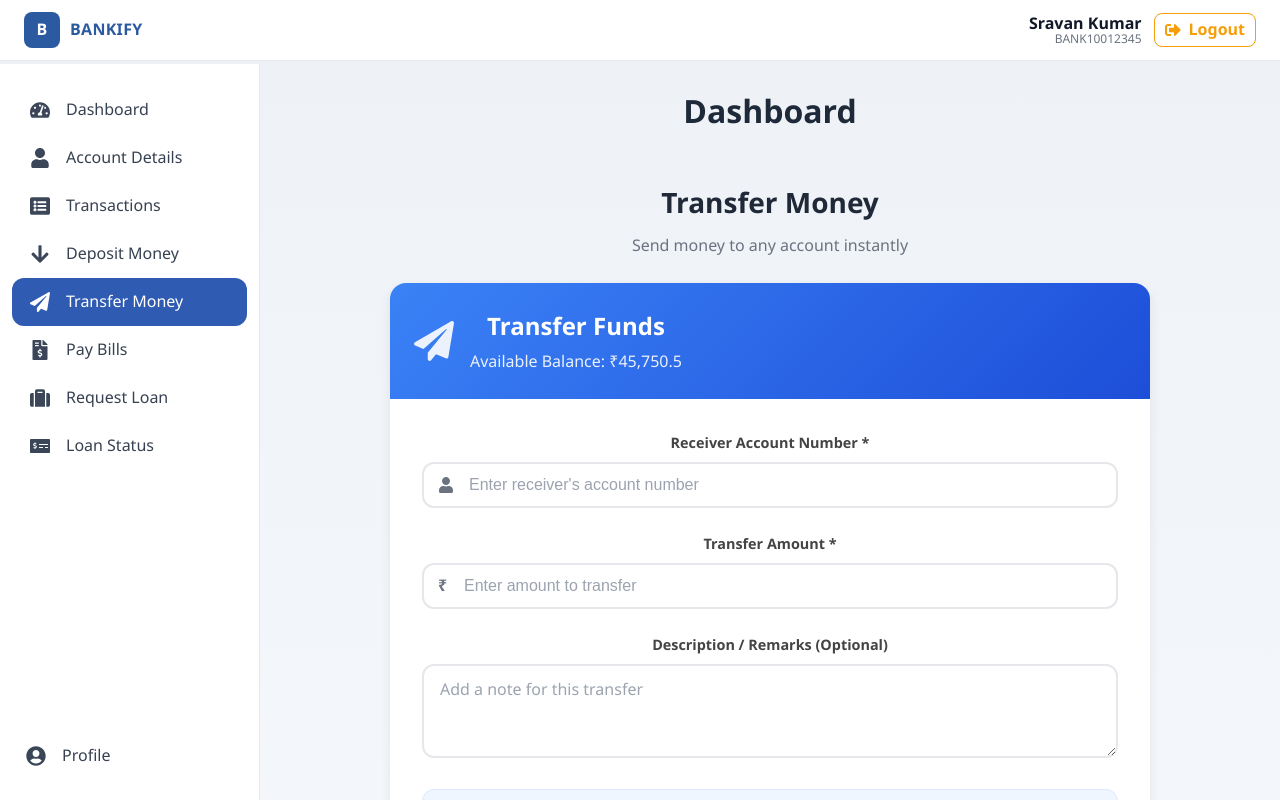
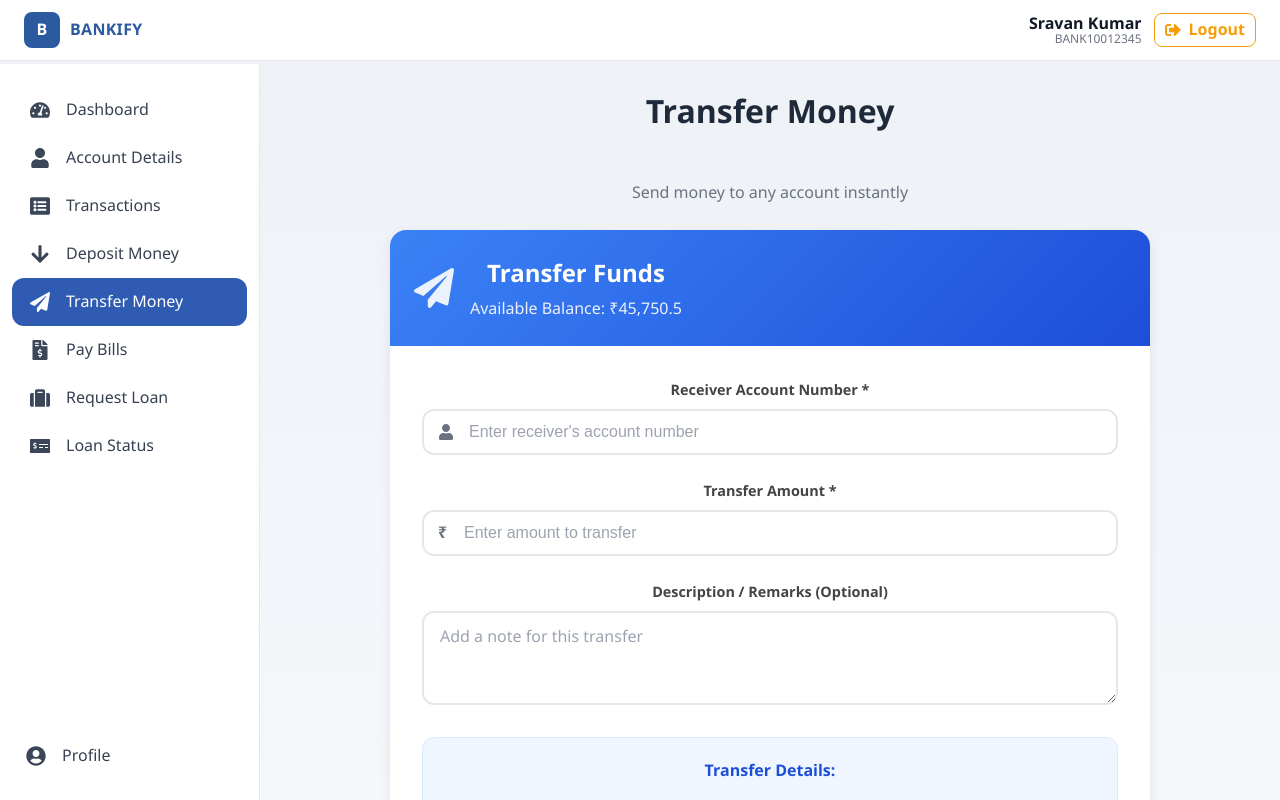
Before and after one commit to nagisheshero11/Online_Banking_System, a React (Create React App) app in the folder client/: page /dashboard/transfer-money in a window 1280 px wide. Shown: the top 800 px of the page. Built offline with nearby package versions, Linux system fonts and the light colour scheme.

Commit message:
Dashboard header updation

```diff
--- a/client/src/components/Dashboard/DashboardHeader.js
+++ b/client/src/components/Dashboard/DashboardHeader.js
@@ -1,10 +1,29 @@
 import React from 'react';
+import { useLocation } from 'react-router-dom';
 import './styles/DashboardHeader.css';
 
 const DashboardHeader = () => {
+    const location = useLocation();
+
+    // Map routes to page titles
+    const getPageTitle = (pathname) => {
+        const routeTitleMap = {
+            '/dashboard': 'Dashboard',
+            '/dashboard/account-details': 'Account Details',
+            '/dashboard/transactions': 'Transactions',
+            '/dashboard/deposit-money': 'Deposit Money',
+            '/dashboard/transfer-money': 'Transfer Money',
+            '/dashboard/request-loan': 'Request Loan',
+            '/dashboard/loan-status': 'Loan Status',
+            '/dashboard/pay-bills': 'Pay Bills'
+        };
+
+        return routeTitleMap[pathname] || 'Dashboard';
+    };
+
     return (
         <header className="dashboard-header" aria-label="Page header">
-            <h1 className="dashboard-title">Dashboard</h1>
+            <h1 className="dashboard-title">{getPageTitle(location.pathname)}</h1>
         </header>
     );
 };
--- a/client/src/components/DepositMoney/DepositMoney.js
+++ b/client/src/components/DepositMoney/DepositMoney.js
@@ -42,7 +42,7 @@ const DepositMoney = () => {
         <div className="deposit-money-container">
             {/* Header Section */}
             <div className="deposit-header">
-                <h2>Deposit Money</h2>
+                {/* <h2>Deposit Money</h2> */}
                 <p>Add funds to your account</p>
             </div>
 
--- a/client/src/components/PayBills/PayBills.js
+++ b/client/src/components/PayBills/PayBills.js
@@ -57,7 +57,7 @@ const PayBills = ({ currentBalance = 45750.50 }) => {
             {/* Page Header (WITH NEW WRAPPER FOR CENTERING) */}
             <div className="page-header-wrapper">
                 <div className="page-header">
-                    <h1 className="header-title">Pay Bills</h1>
+                    {/* <h1 className="header-title">Pay Bills</h1> */}
                     <p className="header-subtitle">Pay your utility bills quickly and securely</p>
                 </div>
             </div>
--- a/client/src/components/RequestLoan/RequestLoan.js
+++ b/client/src/components/RequestLoan/RequestLoan.js
@@ -93,7 +93,7 @@ const RequestLoan = () => {
         <div className="request-loan-container">
             {/* Header Section */}
             <div className="loan-header">
-                <h2>Request Loan</h2>
+                {/* <h2>Request Loan</h2> */}
                 <p>Apply for a loan with competitive interest rates</p>
             </div>
 
--- a/client/src/components/TransferMoney/TransferMoney.js
+++ b/client/src/components/TransferMoney/TransferMoney.js
@@ -53,7 +53,7 @@ const TransferMoney = () => {
         <div className="transfer-money-container">
             {/* Header Section */}
             <div className="transfer-header">
-                <h2>Transfer Money</h2>
+                {/* <h2>Transfer Money</h2> */}
                 <p>Send money to any account instantly</p>
             </div>
 
```
